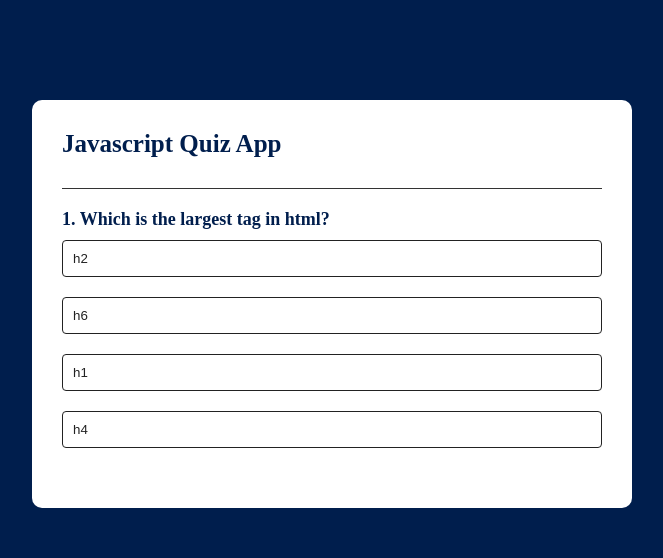
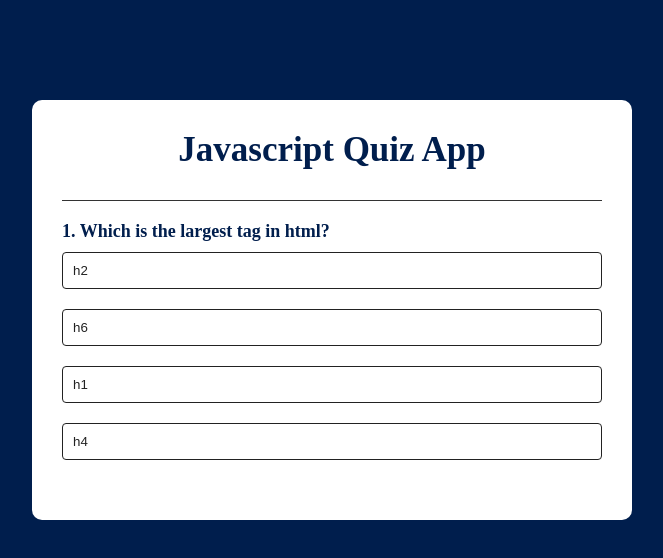
Before and after one commit to YashShinde9298/javascript_quizapp, a plain HTML site: page index.html in a window 1280 px wide. Shown: the whole page, without its empty margins (308-971 px from the left). Drawn offline with Linux system fonts and the light colour scheme.

Commit message:
increases h1 font size and aligned it

```diff
--- a/style.css
+++ b/style.css
@@ -19,11 +19,12 @@ body {
 
 
 .app h1 {
-    font-size: 25px;
+    font-size: 35px;
     color: #001e4d;
     font-weight: 600;
     border-bottom: 1px solid #333;
     padding-bottom: 30px;
+    text-align: center;
 }
 
 .quiz {
```
